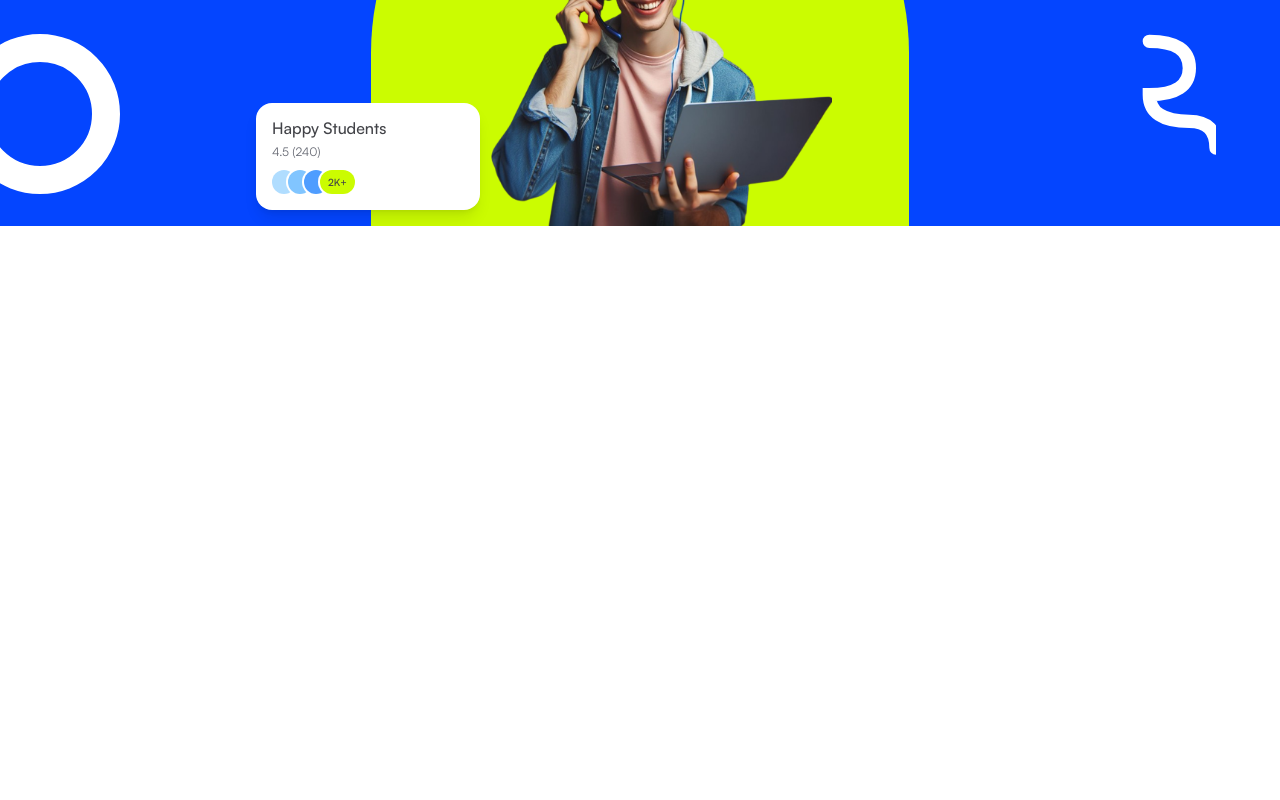
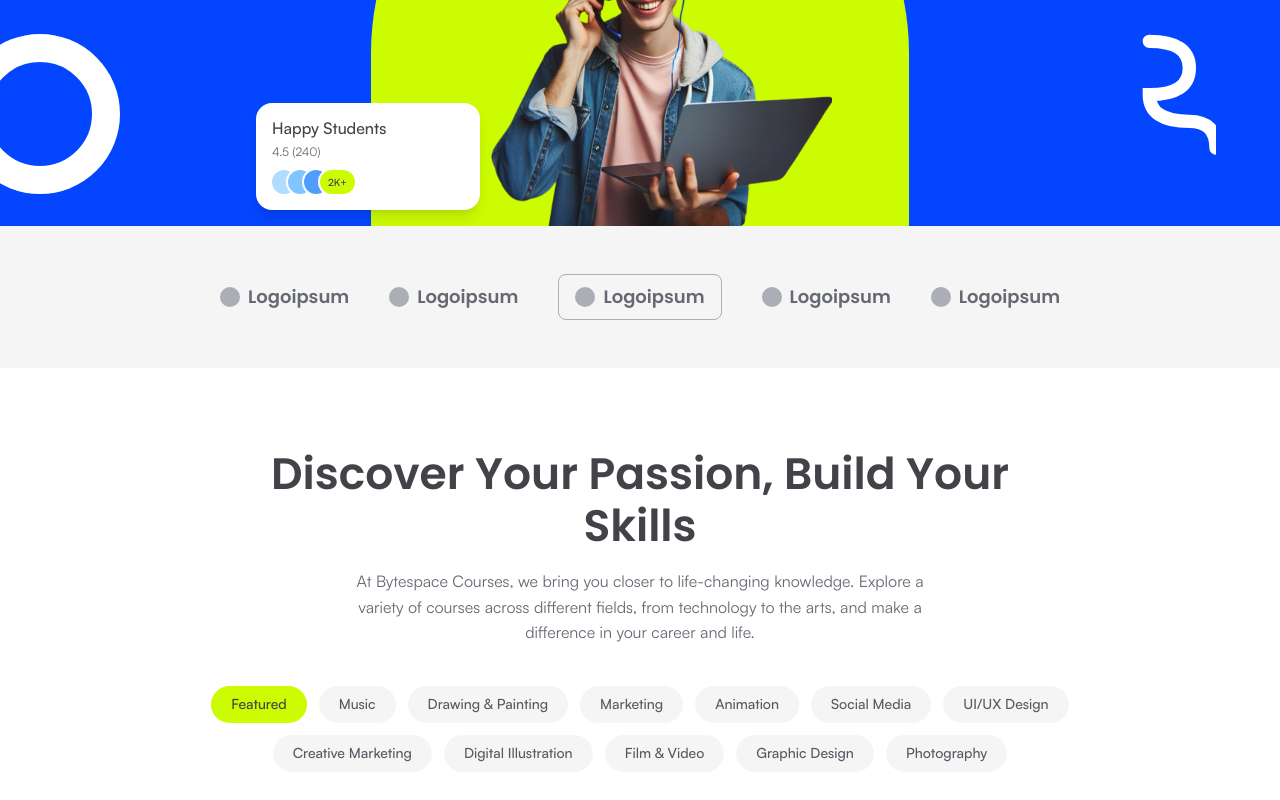
Before and after one commit to Ashikshikder5120/bytespace-new, a Next.js app: page / in a window 1280 px wide. Shown: the part 948-1748 px from the top of the page. Before the commit the page ends 1174 px from the top, so only its background shows below. Built offline with nearby package versions, Linux system fonts and the light colour scheme.

Commit message:
feat: add logo strip and courses heading with category tabs

```diff
--- a/src/app/page.tsx
+++ b/src/app/page.tsx
@@ -1,5 +1,7 @@
 import Navbar from "@/components/layout/Navbar";
 import Hero from "@/components/sections/Hero";
+import LogoStrip from "@/components/sections/LogoStrip";
+import Courses from "@/components/sections/Courses";
 
 export default function Home() {
   return (
@@ -7,6 +9,8 @@ export default function Home() {
       <Navbar />
       <main>
         <Hero />
+        <LogoStrip />
+        <Courses />
       </main>
     </>
   );
--- /dev/null
+++ b/src/components/sections/Courses.tsx
@@ -0,0 +1,39 @@
+import { Tab } from "@/components/ui/Tab";
+
+const categories = [
+  "Featured",
+  "Music",
+  "Drawing & Painting",
+  "Marketing",
+  "Animation",
+  "Social Media",
+  "UI/UX Design",
+  "Creative Marketing",
+  "Digital Illustration",
+  "Film & Video",
+  "Graphic Design",
+  "Photography",
+];
+
+export default function Courses() {
+  return (
+    <section className="bg-white px-6 py-20 md:px-10">
+      <div className="mx-auto max-w-3xl text-center">
+        <h2 className="font-heading text-heading-s font-semibold text-neutral-800 md:text-heading-m">
+          Discover Your Passion, Build Your Skills
+        </h2>
+        <p className="mx-auto mt-4 max-w-xl font-body text-body-m text-neutral-500">
+          At Bytespace Courses, we bring you closer to life-changing knowledge. Explore a variety of courses across different fields, from technology to the arts, and make a difference in your career and life.
+        </p>
+      </div>
+
+      <div className="mx-auto mt-10 flex max-w-4xl flex-wrap justify-center gap-3">
+        {categories.map((cat) => (
+          <Tab key={cat} label={cat} active={cat === "Featured"} />
+        ))}
+      </div>
+
+      {/* Course cards will go here next */}
+    </section>
+  );
+}
--- /dev/null
+++ b/src/components/sections/LogoStrip.tsx
@@ -0,0 +1,21 @@
+const logos = ["Logoipsum", "Logoipsum", "Logoipsum", "Logoipsum", "Logoipsum"];
+
+export default function LogoStrip() {
+  return (
+    <section className="bg-neutral-50 px-6 py-12 md:px-10">
+      <div className="mx-auto flex max-w-6xl flex-wrap items-center justify-center gap-x-10 gap-y-6">
+        {logos.map((logo, i) => (
+          <div
+            key={i}
+            className={`flex items-center gap-2 font-heading text-lg font-semibold text-neutral-500 ${
+              i === 2 ? "rounded-lg border border-neutral-300 px-4 py-2" : ""
+            }`}
+          >
+            <span className="h-5 w-5 rounded-full bg-neutral-300" />
+            {logo}
+          </div>
+        ))}
+      </div>
+    </section>
+  );
+}
--- /dev/null
+++ b/src/components/ui/Tab.tsx
@@ -0,0 +1,18 @@
+type TabProps = {
+  label: string;
+  active?: boolean;
+};
+
+export function Tab({ label, active = false }: TabProps) {
+  return (
+    <button
+      className={`whitespace-nowrap rounded-full px-5 py-2.5 font-body text-label-s font-medium transition ${
+        active
+          ? "bg-secondary-500 text-neutral-800"
+          : "bg-neutral-50 text-neutral-600 hover:bg-neutral-100"
+      }`}
+    >
+      {label}
+    </button>
+  );
+}
```
